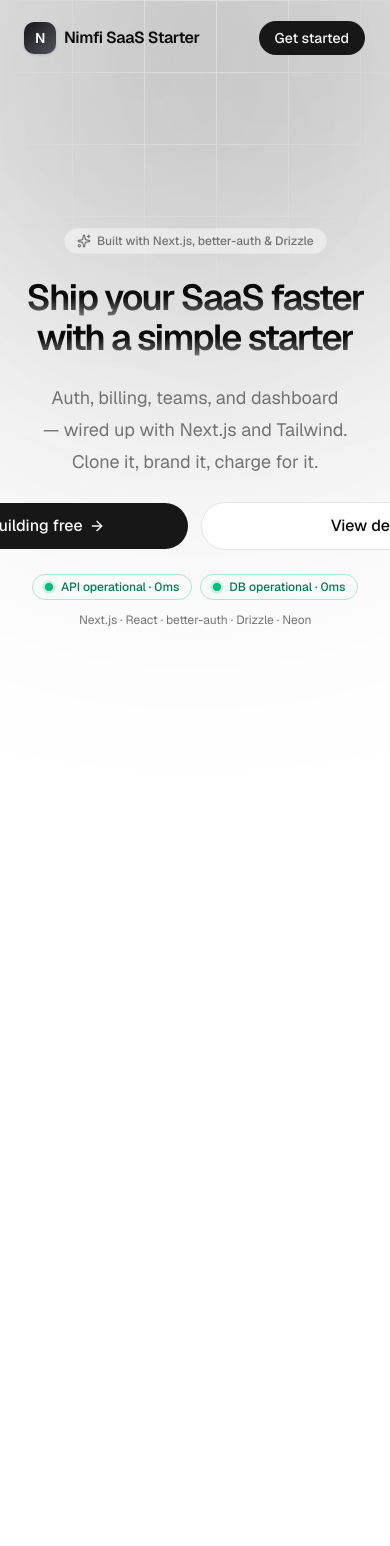
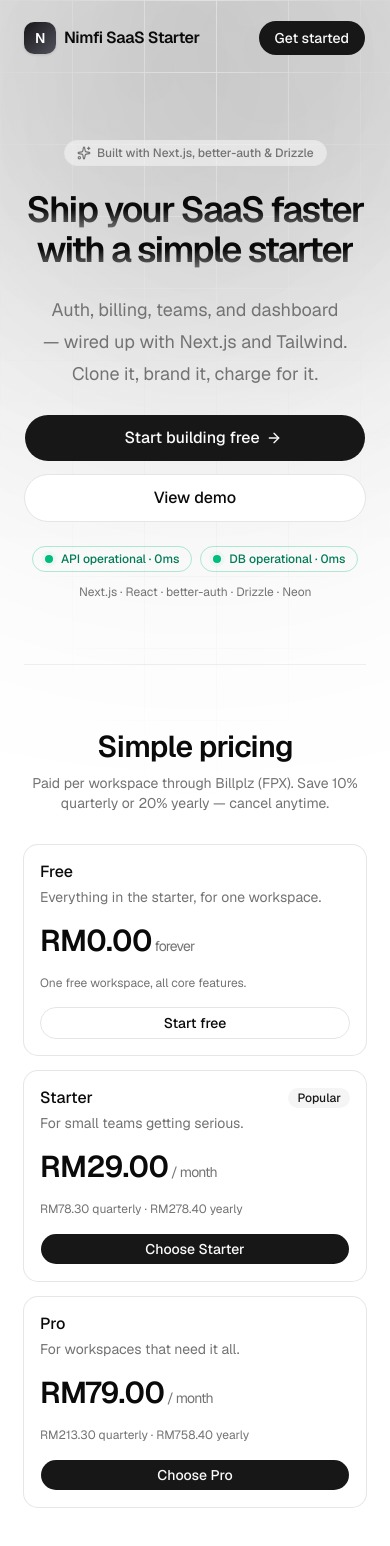
Before and after one commit to eci4ever/vc-saas, a Next.js app: page / in a window 390 px wide. Shown: the top 1546 px of the page. Before the commit the page ends 844 px from the top, so only its background shows below. Built offline with nearby package versions, Linux system fonts and the light colour scheme; no server answers; the database is empty.

Commit message:
feat: landing pricing section with mobile-stacked CTAs

```diff
--- a/app/page.tsx
+++ b/app/page.tsx
@@ -4,7 +4,16 @@
 
 import { BrandMark } from "@/components/brand-mark";
 import { StatusIndicators, type Status } from "@/components/status-indicators";
+import { Badge } from "@/components/ui/badge";
 import { Button } from "@/components/ui/button";
+import {
+  Card,
+  CardContent,
+  CardDescription,
+  CardHeader,
+  CardTitle,
+} from "@/components/ui/card";
+import { formatRm, PLANS } from "@/lib/plans";
 
 import { db } from "@/db";
 
@@ -56,8 +65,8 @@
         </div>
       </header>
 
-      <main className="flex flex-1 items-center justify-center px-6 pb-16">
-        <section className="mx-auto flex w-full max-w-6xl flex-col items-center gap-6 text-center">
+      <main className="flex flex-1 flex-col px-6 pb-16">
+        <section className="mx-auto flex w-full max-w-6xl flex-1 flex-col items-center justify-center gap-6 py-16 text-center">
           <span className="animate-in fade-in slide-in-from-bottom-2 fill-mode-both inline-flex items-center gap-1.5 rounded-full border border-border bg-muted/60 px-3 py-1 text-xs font-medium text-muted-foreground duration-700">
             <SparklesIcon className="size-3.5" />
             Built with Next.js, better-auth &amp; Drizzle
@@ -74,7 +83,7 @@
             Tailwind. Clone it, brand it, charge for it.
           </p>
 
-          <div className="flex w-full animate-in fade-in slide-in-from-bottom-2 items-center justify-center gap-3 fill-mode-both delay-300 duration-700 sm:w-auto">
+          <div className="flex w-full animate-in flex-col items-center justify-center gap-3 fill-mode-both delay-300 duration-700 sm:flex-row">
             <Button
               render={<Link href="/signup" />}
               nativeButton={false}
@@ -98,6 +107,64 @@
             <p className="text-xs text-muted-foreground">{STACK.join(" · ")}</p>
           </div>
         </section>
+
+        <section
+          id="pricing"
+          className="mx-auto flex w-full max-w-5xl flex-col items-center gap-8 border-t border-border/60 py-16"
+        >
+          <div className="flex flex-col items-center gap-2 text-center">
+            <h2 className="font-heading text-3xl font-semibold tracking-tight">
+              Simple pricing
+            </h2>
+            <p className="max-w-md text-sm text-muted-foreground">
+              Paid per workspace through Billplz (FPX). Save 10% quarterly or
+              20% yearly — cancel anytime.
+            </p>
+          </div>
+          <div className="grid w-full gap-4 md:grid-cols-3">
+            {PLANS.map((plan) => (
+              <Card key={plan.id} className="flex flex-col">
+                <CardHeader>
+                  <CardTitle className="flex items-center justify-between">
+                    {plan.name}
+                    {plan.id === "starter" ? (
+                      <Badge variant="secondary">Popular</Badge>
+                    ) : null}
+                  </CardTitle>
+                  <CardDescription>{plan.description}</CardDescription>
+                </CardHeader>
+                <CardContent className="flex flex-1 flex-col gap-4">
+                  <p className="text-3xl font-semibold tracking-tight">
+                    {formatRm(plan.monthlySen)}
+                    <span className="text-sm font-normal text-muted-foreground">
+                      {plan.monthlySen === 0 ? " forever" : " / month"}
+                    </span>
+                  </p>
+                  {plan.monthlySen > 0 ? (
+                    <p className="text-xs text-muted-foreground">
+                      RM{(Math.round(plan.monthlySen * 3 * 0.9) / 100).toFixed(2)}{" "}
+                      quarterly · RM
+                      {(Math.round(plan.monthlySen * 12 * 0.8) / 100).toFixed(2)}{" "}
+                      yearly
+                    </p>
+                  ) : (
+                    <p className="text-xs text-muted-foreground">
+                      One free workspace, all core features.
+                    </p>
+                  )}
+                  <Button
+                    render={<Link href="/signup" />}
+                    nativeButton={false}
+                    variant={plan.id === "free" ? "outline" : "default"}
+                    className="mt-auto w-full rounded-full"
+                  >
+                    {plan.id === "free" ? "Start free" : `Choose ${plan.name}`}
+                  </Button>
+                </CardContent>
+              </Card>
+            ))}
+          </div>
+        </section>
       </main>
     </div>
   );
```
